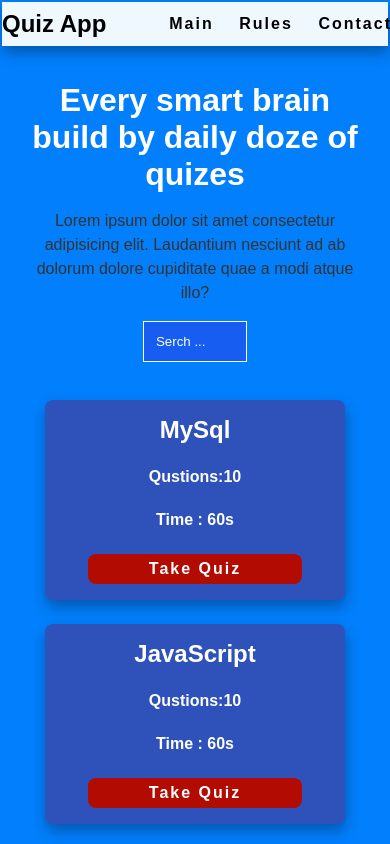
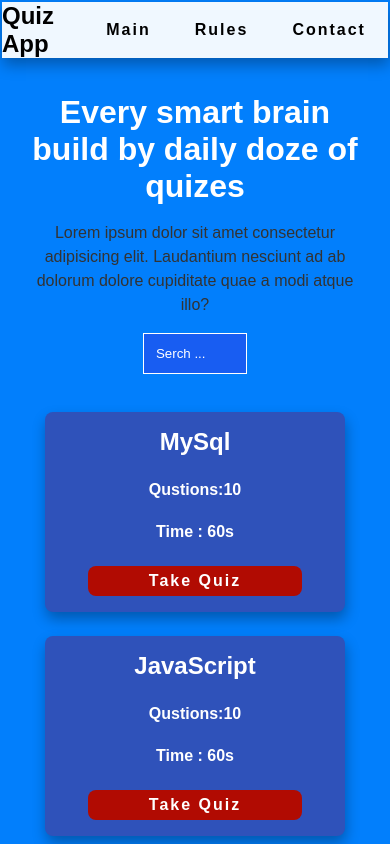
Before and after one commit to ginhxh/Quiz-app, a plain HTML site: page index.html in a window 390 px wide. Shown: the top 844 px of the page. Drawn offline with Linux system fonts and the light colour scheme.

Commit message:
fixing the header

```diff
--- a/style.css
+++ b/style.css
@@ -332,6 +332,10 @@ ul {
     width: 100%;
     padding: 0;
   }
+  .nav {
+    width: 100%;
+
+  }
   .total-qst::after {
     content: " Q";
   }
```
